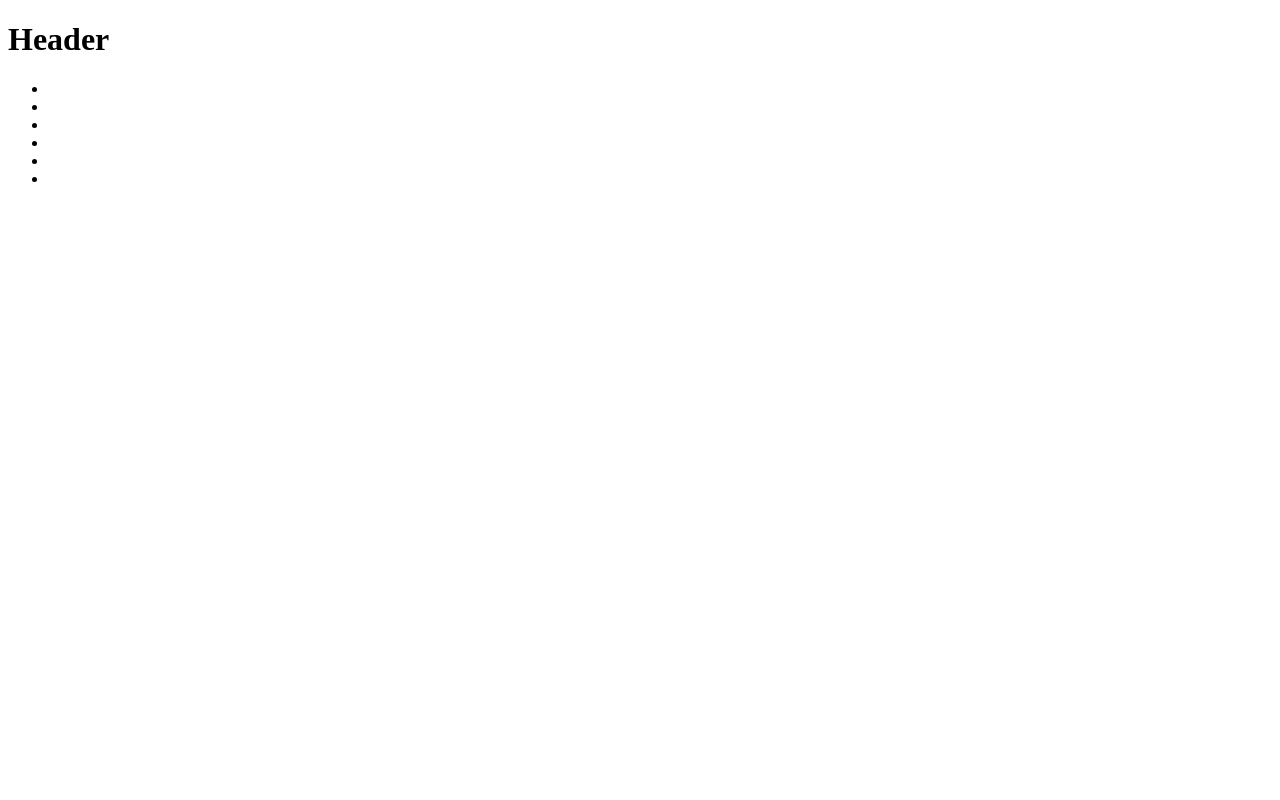
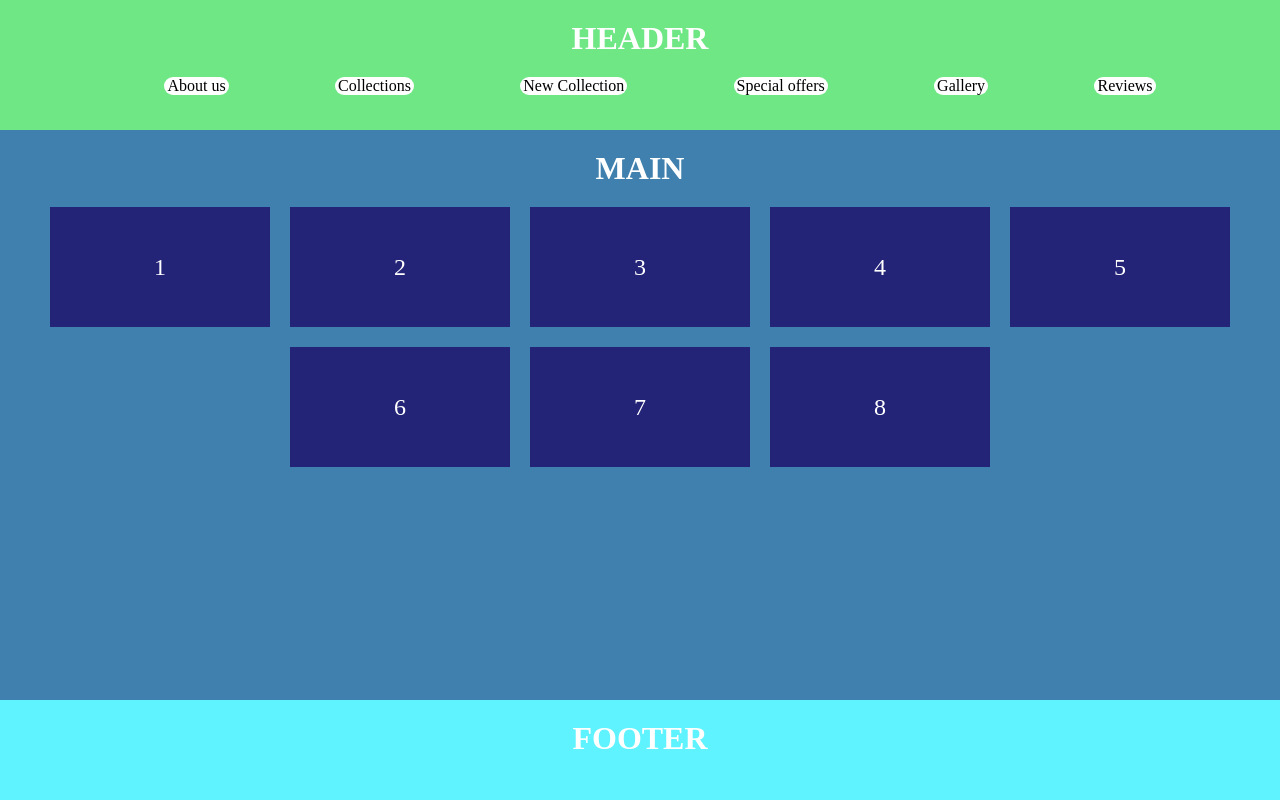
Before and after one commit to Sofiya1511/HomeWork9, a plain HTML site: page index.html in a window 1280 px wide. Drawn offline with Linux system fonts and the light colour scheme.

Commit message:
Final changes

```diff
--- a/index.html
+++ b/index.html
@@ -5,20 +5,40 @@
   <meta http-equiv="X-UA-Compatible" content="IE=edge">
   <meta name="viewport" content="width=device-width, initial-scale=1.0">
   <title>Document</title>
+  <link rel="stylesheet" href="./styles/index.css">
 </head>
 <body>
-  <div class="wrapper">
- <header>
-  <h1>Header</h1>
-  <ul>
-    <li></li>
-    <li></li>
-    <li></li>
-    <li></li>
-    <li></li>
-    <li></li>
+  <div class="body-wrapper">
+ <header class="header-item">
+  <h1>HEADER</h1>
+  <ul class="navigation-wrapper">
+    <li class="navigation-item">About us</li>
+    <li class="navigation-item">Collections</li>
+    <li class="navigation-item">New Collection</li>
+    <li class="navigation-item">Special offers</li>
+    <li class="navigation-item">Gallery</li>
+    <li class="navigation-item">Reviews</li>
   </ul>
  </header>
+
+ <main class="main-item">
+  <h1>MAIN</h1>
+  <div class="main-wrapper">
+    <div class="main-wrapper-item">1</div>
+    <div class="main-wrapper-item" >2</div>
+    <div class="main-wrapper-item">3</div>
+    <div class="main-wrapper-item">4</div>
+    <div class="main-wrapper-item item5">5</div>
+    <div class="main-wrapper-item">6</div>
+    <div class="main-wrapper-item">7</div>
+    <div class="main-wrapper-item">8</div>
+
+  </div>
+ </main>
+
+<footer class="footer-item">
+  <h1>FOOTER</h1>
+</footer>
 
   </div>
 </body>
--- a/styles/index.css
+++ b/styles/index.css
@@ -0,0 +1,104 @@
+* {
+  box-sizing: border-box;
+}
+
+
+body{
+  margin: 0;
+
+  text-align: center;
+
+  color: rgb(255, 255, 255);
+}
+
+h1 {
+  margin: 20px;
+}
+.body-wrapper {
+  display: flex;
+
+  justify-content: flex-start;
+
+  flex-direction: column;
+
+  max-width: 1280px;
+
+  min-height: 100vh;
+
+  margin: 0 auto;
+}
+
+.main-wrapper {
+margin: 0 20px;
+
+  display: flex;
+
+  flex-direction: row;
+
+  justify-content: center;
+
+  flex-wrap: wrap;
+
+gap: 20px;
+}
+
+.header-item {
+
+  height: 130px;
+
+background-color: rgb(110, 231, 132);
+}
+
+.main-item {
+  flex-grow: 1;
+
+  background-color:rgb(63, 128, 174);
+}
+
+.footer-item {
+ height: 100px;
+
+  background-color:rgb(95, 242, 255);
+
+}
+
+.main-wrapper-item {
+  display: flex;
+
+  justify-content: center;
+
+  align-items: center;
+
+  width: 220px;
+
+  height: 120px;
+
+  font-size: 24px;
+
+ background-color: rgb(35, 35, 119);
+}
+
+.navigation-wrapper {
+  margin: 0 20px;
+
+display: flex;
+
+justify-content: space-evenly;
+
+flex-direction: row;
+
+gap: 2px;
+
+flex-wrap: wrap;
+}
+
+.navigation-item {
+  list-style-type: none;
+
+  background-color: rgb(255, 255, 255);
+
+  color: rgb(0, 0, 0);
+  padding:  0 3px;
+
+  border-radius: 10px;
+}
```
